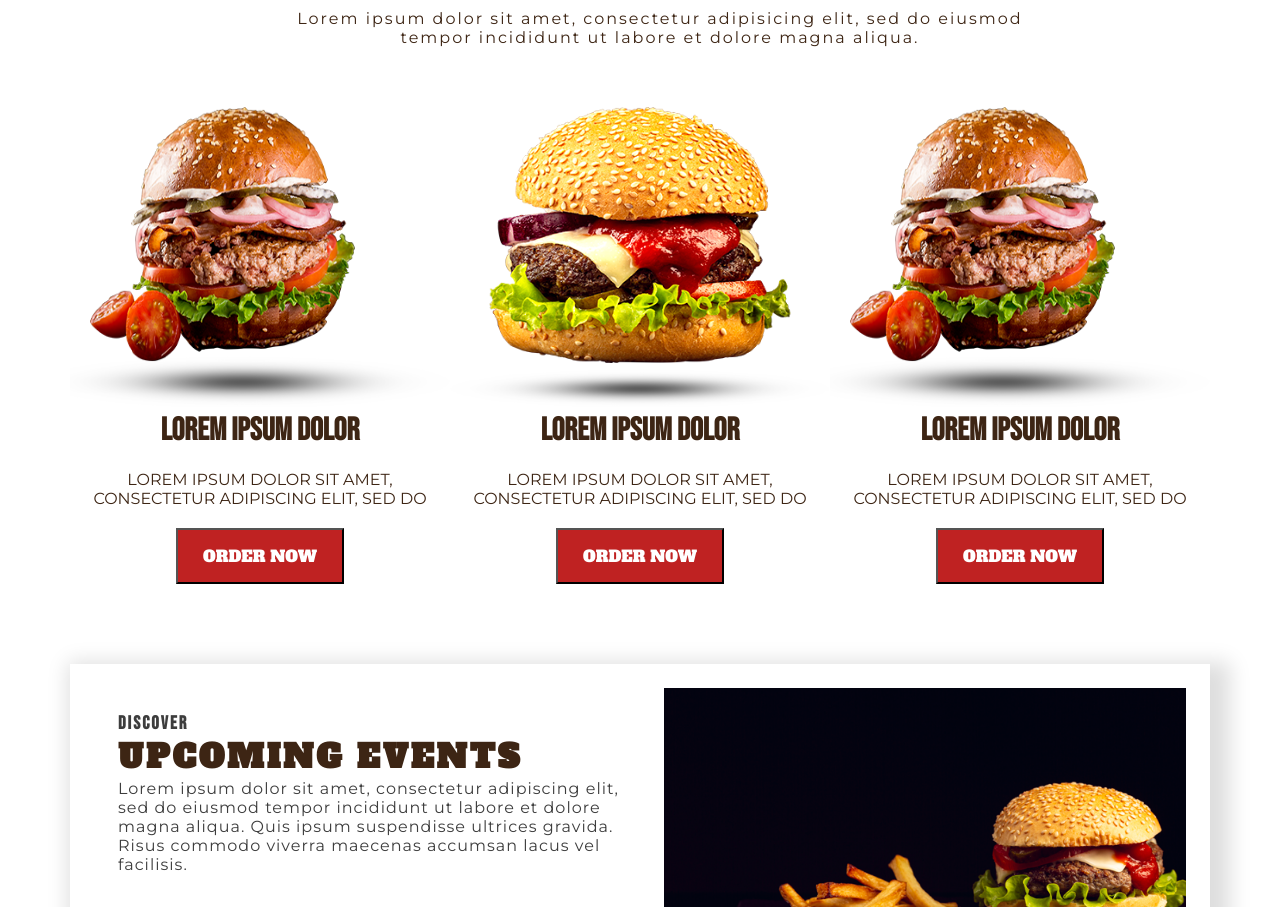
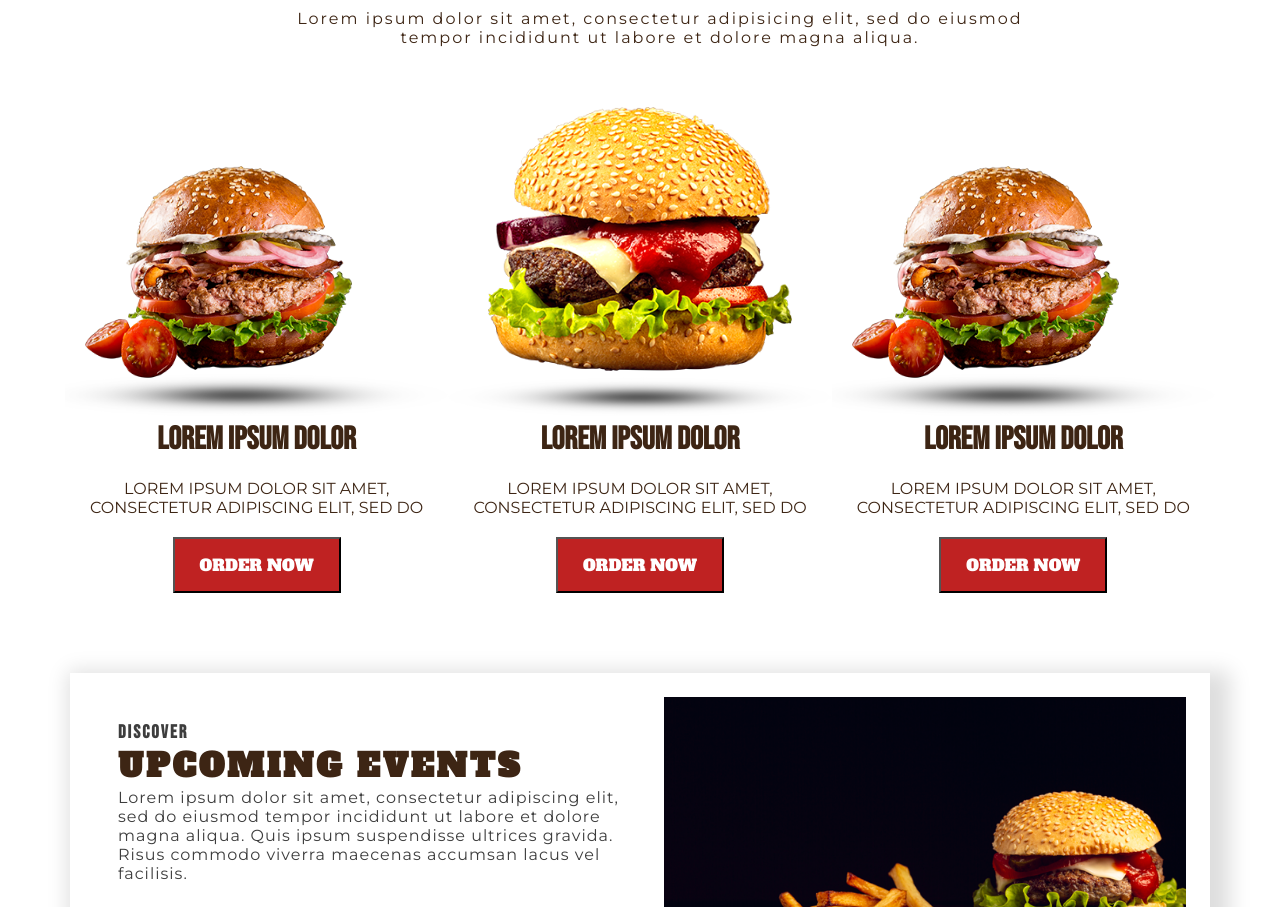
Before and after one commit to SaniathItachi/Burger, a plain HTML site: page index.html in a window 1280 px wide. Shown: the part 1537-2444 px from the top of the page. Drawn offline with Linux system fonts and the light colour scheme.

Commit message:
Add files via upload

```diff
--- a/css/style.css
+++ b/css/style.css
@@ -256,6 +256,8 @@ text css start here
 
 .gallery{
 	display: flex;
+	align-items: flex-end;
+	margin: 0px -5px;
 
 }
 
@@ -267,7 +269,7 @@ text css start here
 }
 .item img{
 	width: 100%;
-	height: 300px;
+
 
 }
 
```
